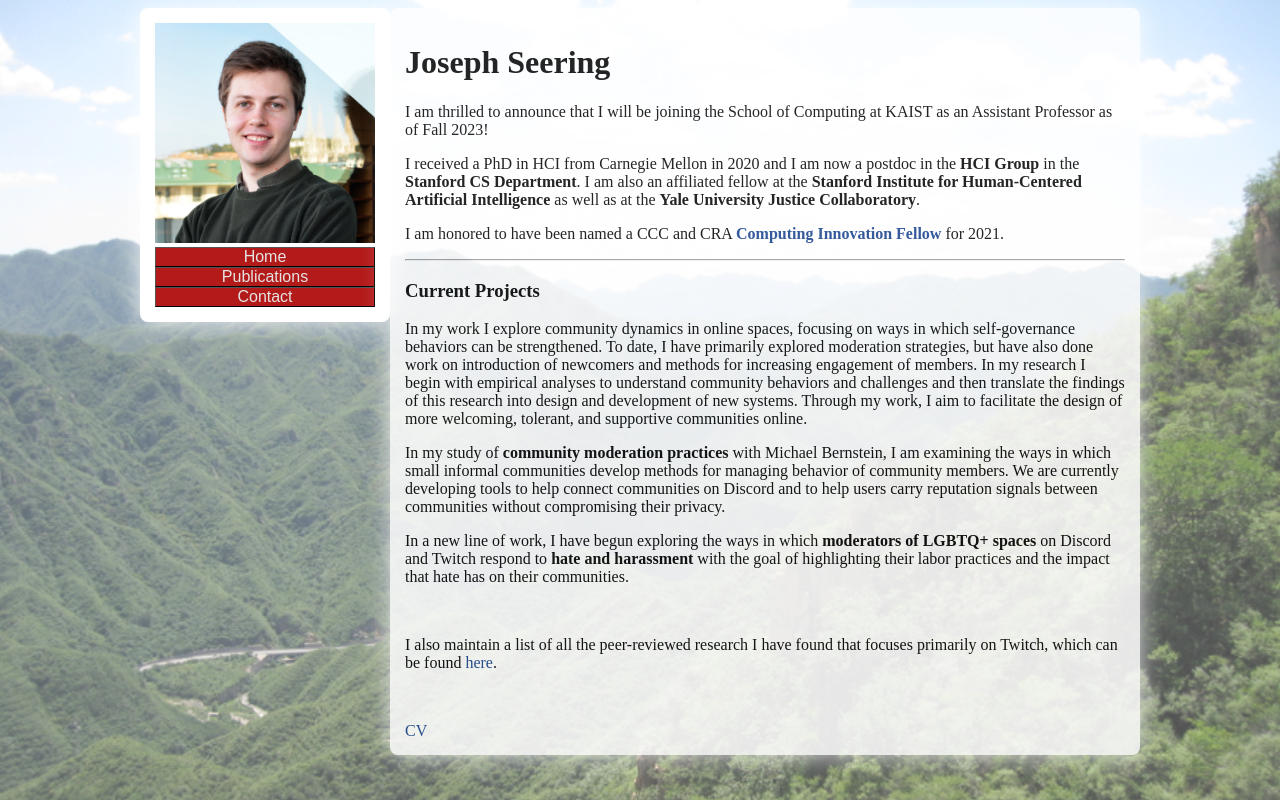
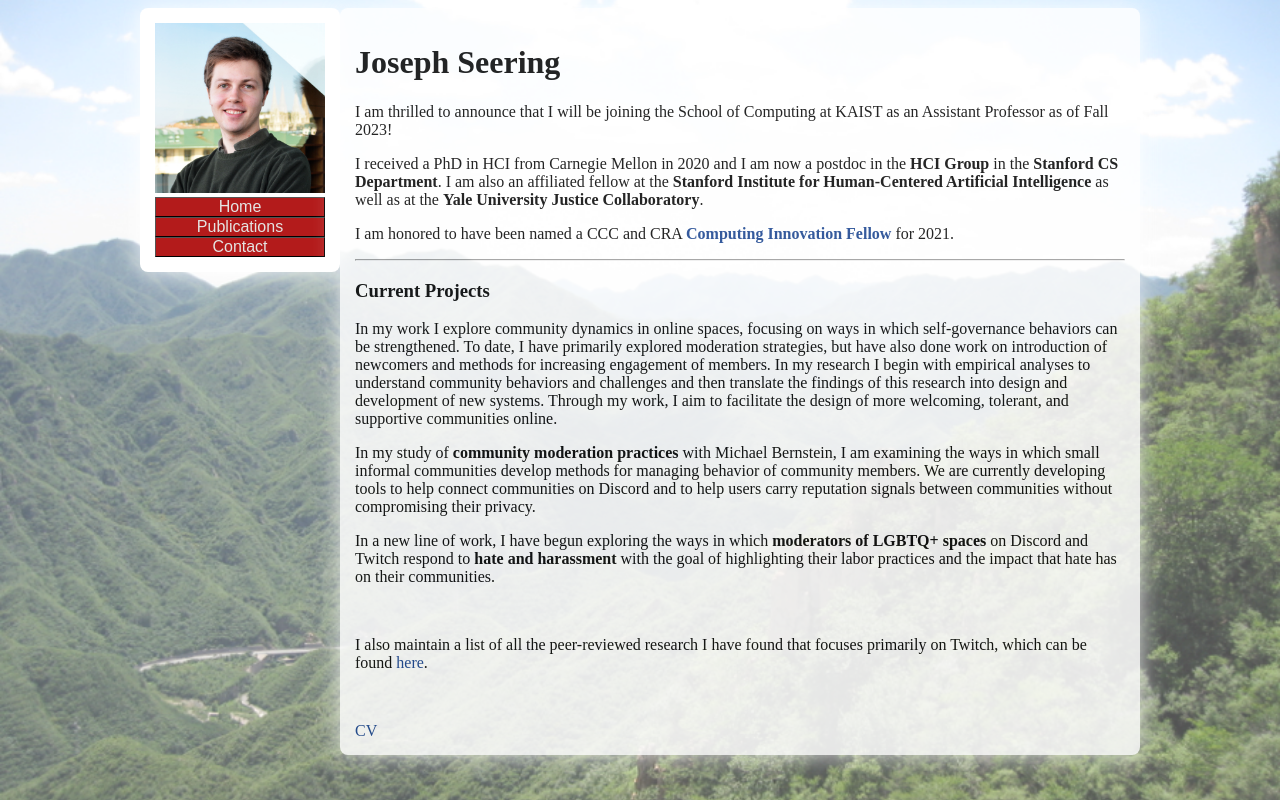
Before and after one commit to josephseering/josephseering.github.io, a PHP site: page /index.html in a window 1280 px wide. Run offline with PHP 8.4, Linux system fonts and the light colour scheme.

Commit message:
Update styles.css
back to original

```diff
--- a/styles.css
+++ b/styles.css
@@ -24,7 +24,7 @@
 
 div#tswsidecol {
 	float: left ;
-	width: 25% ;
+	width: 20% ;
 	color: #000 ;
 	background-color: #fff ;
 	border-radius: 8px;
@@ -33,7 +33,7 @@
 }
 div#tswcontent {
 	float: left ;
-	width: 75% ;
+	width: 80% ;
 	color: #000 ;
 	background-color: #fff ;
 	opacity: 0.85 ;
```
